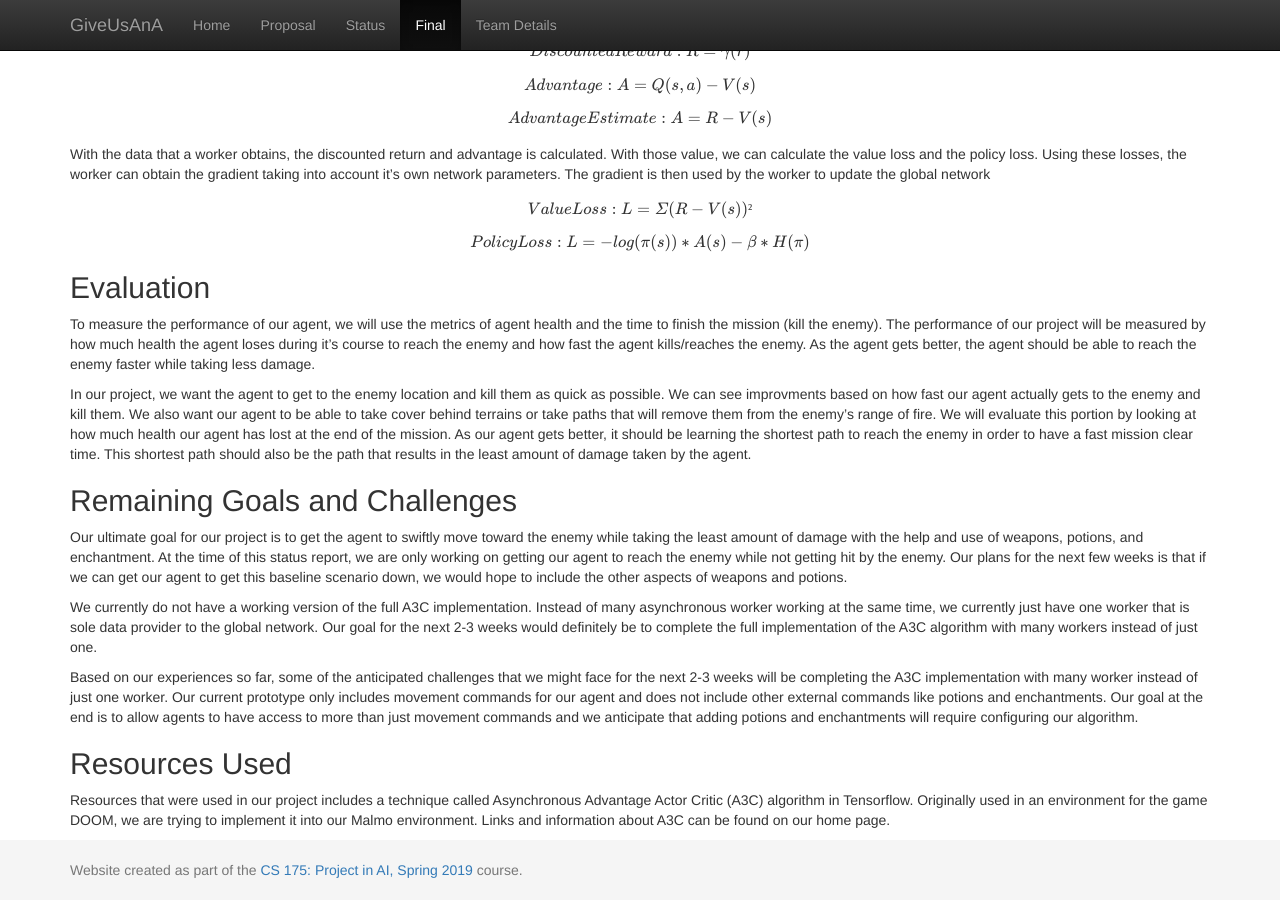
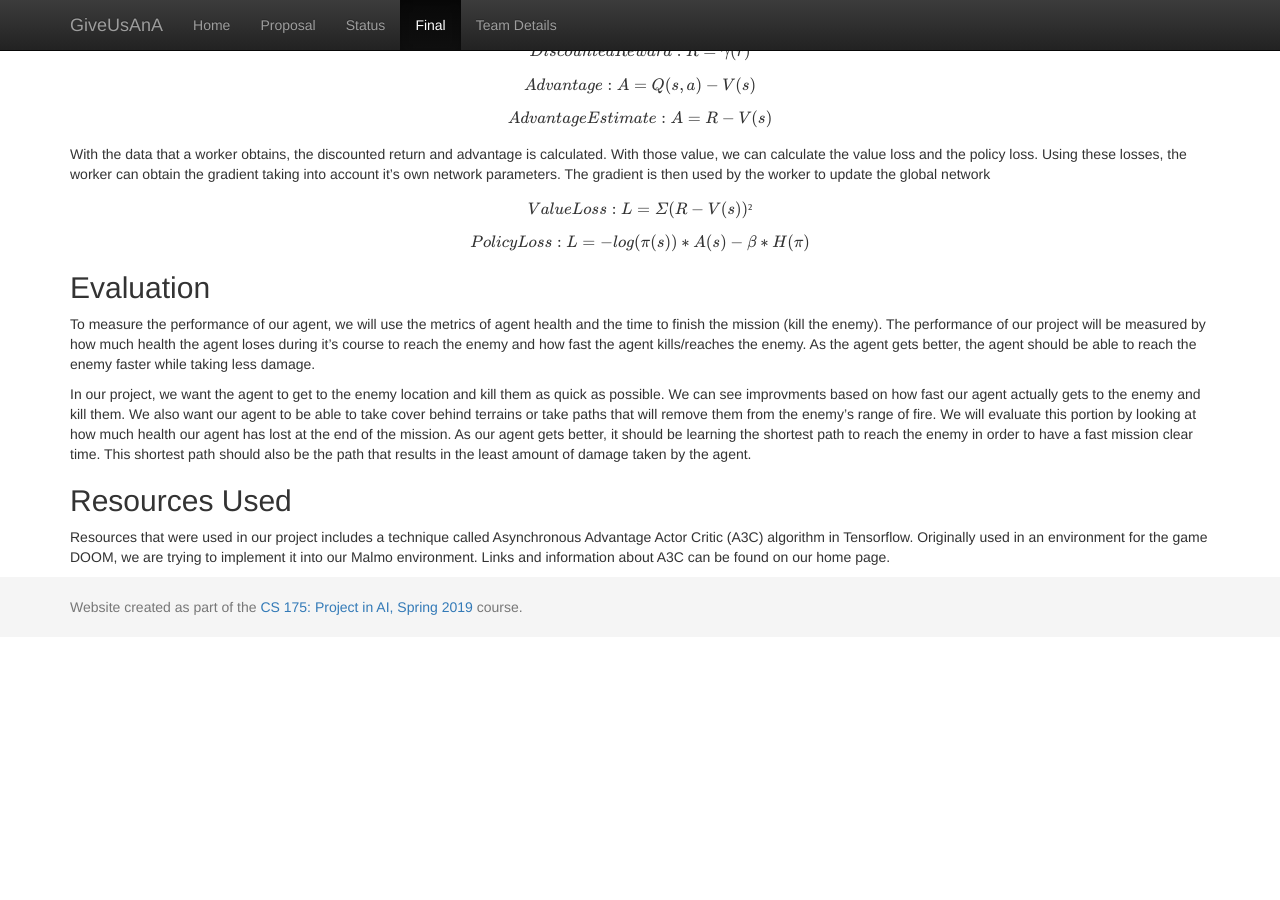
Before and after one commit to rama1997/GiveUsAnA, a Jekyll site: the page built from docs/final.md, in a window 1280 px wide and 900 px high, scrolled down 1294 px. Built offline with Jekyll 4.4.1, drawn with Linux system fonts in a browser that asks for light colours; formulas are drawn with MathJax 3; after the commit the page ends 1931 px from its top, so only the background shows below that.

Commit message:
Update final.md

```diff
--- a/docs/final.md
+++ b/docs/final.md
@@ -37,13 +37,5 @@ To measure the performance of our agent, we will use the metrics of agent health
 
 In our project, we want the agent to get to the enemy location and kill them as quick as possible. We can see improvments based on how fast our agent actually gets to the enemy and kill them. We also want our agent to be able to take cover behind terrains or take paths that will remove them from the enemy's range of fire. We will evaluate this portion by looking at how much health our agent has lost at the end of the mission. As our agent gets better, it should be learning the shortest path to reach the enemy in order to have a fast mission clear time. This shortest path should also be the path that results in the least amount of damage taken by the agent.
 
-## Remaining Goals and Challenges
-Our ultimate goal for our project is to get the agent to swiftly move toward the enemy while taking the least amount of damage with the help and use of weapons, potions, and enchantment. At the time of this status report, we are only working on getting our agent to reach the enemy while not getting hit by the enemy. Our plans for the next few weeks is that if we can get our agent to get this baseline scenario down, we would hope to include the other aspects of weapons and potions.
-
-We currently do not have a working version of the full A3C implementation. Instead of many asynchronous worker working at the same time, we currently just have one worker that is sole data provider to the global network. Our goal for the next 2-3 weeks would definitely be to complete the full implementation of the A3C algorithm with many workers instead of just one.
-
-Based on our experiences so far, some of the anticipated challenges that we might face for the next 2-3 weeks will be completing the A3C implementation with many worker instead of just one worker. Our current prototype only includes movement commands for our agent and does not include other external commands like potions and enchantments. Our goal at the end is to allow agents to have access to more than just movement commands and we anticipate that adding potions and enchantments will require configuring our algorithm.
-
-
 ## Resources Used
 Resources that were used in our project includes a technique called Asynchronous Advantage Actor Critic (A3C) algorithm in Tensorflow. Originally used in an environment for the game DOOM, we are trying to implement it into our Malmo environment. Links and information about A3C can be found on our home page.
```
